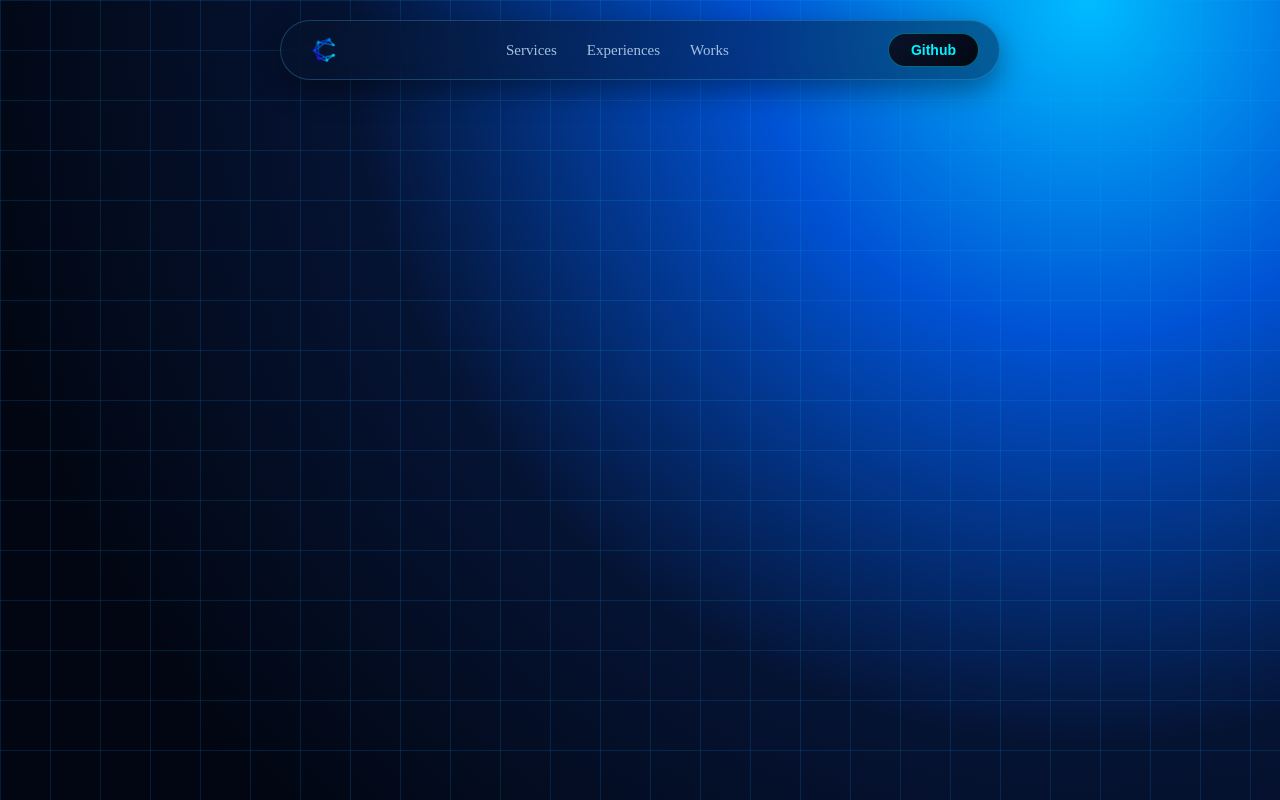
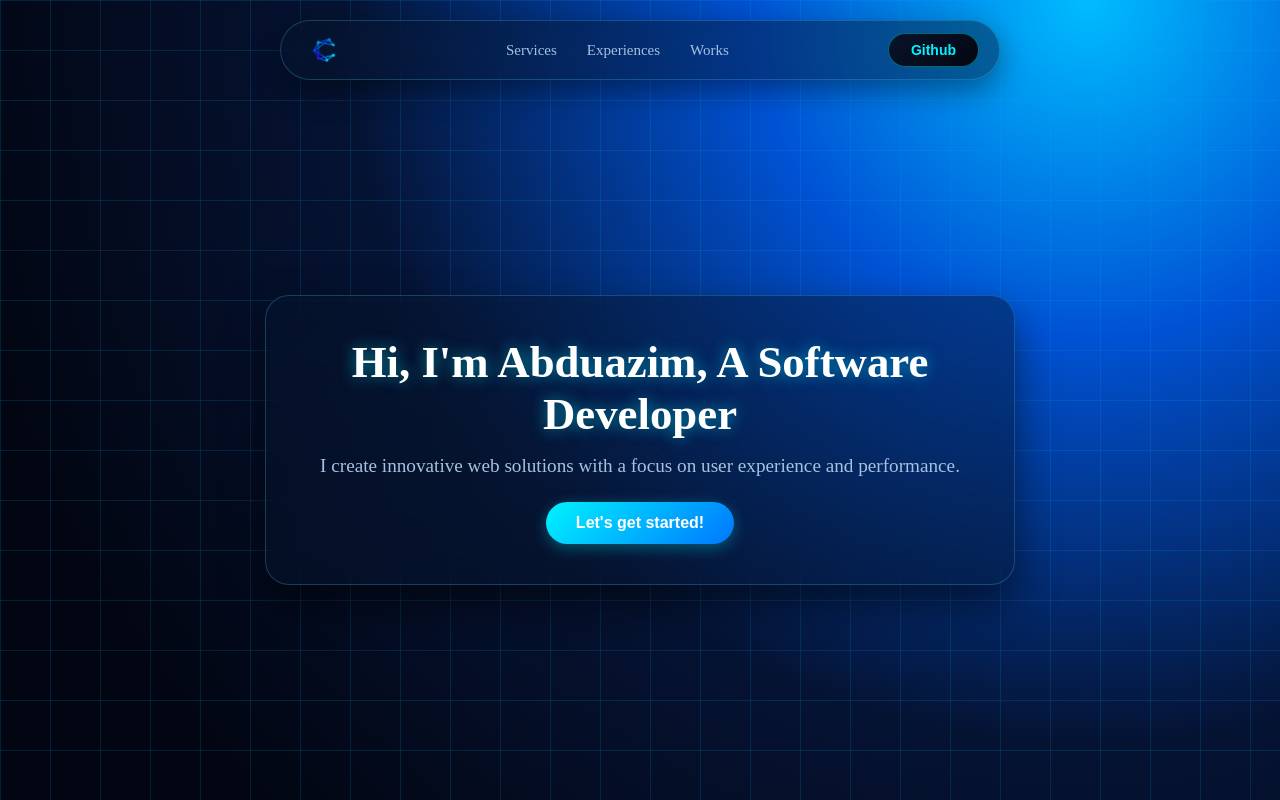
Before and after one commit to Spurzyy/Spurject, a React (Vite) app: page / in a window 1280 px wide. Built offline with nearby package versions, Linux system fonts and the light colour scheme.

Commit message:
added absoluttley useless fuck

```diff
--- a/src/App.jsx
+++ b/src/App.jsx
@@ -1,8 +1,16 @@
 import React from "react";
 import Navi from "./components/navigation/navigation";
+import Hero from "./components/hero/hero";
+
 
 function App() {
-  return <Navi />;
+  return (
+    <>
+      <Navi />
+      <Hero />
+
+    </>
+  );
 }
 
 export default App;
--- /dev/null
+++ b/src/components/hero/hero.css
@@ -0,0 +1,97 @@
+.introduction {
+    position: absolute;
+    top: 55%;
+    left: 50%;
+    transform: translate(-50%, -50%);
+    text-align: center;
+    z-index: 30;
+    width: 90%;
+    max-width: 750px;
+    display: flex;
+    flex-direction: column;
+    align-items: center;
+    justify-content: center;
+    padding: 40px 30px;
+    border-radius: 24px;
+    background: rgba(8, 20, 45, 0.45);
+    backdrop-filter: blur(16px);
+    -webkit-backdrop-filter: blur(16px);
+    border: 1px solid rgba(80, 200, 255, 0.25);
+    box-shadow: 0 20px 40px rgba(0, 0, 0, 0.5);
+    transition: all 0.6s cubic-bezier(0.4, 0, 0.2, 1);
+}
+
+.introduction h1 {
+    font-size: 2.8rem;
+    font-weight: 800;
+    margin-bottom: 15px;
+    color: #ffffff;
+    text-shadow: 0 0 15px rgba(0, 243, 255, 0.5);
+    transition: all 0.6s ease;
+}
+
+.introduction p {
+    font-size: 1.2rem;
+    color: #a5c2e0;
+    margin-bottom: 25px;
+    transition: all 0.6s ease;
+}
+
+.intro-btn {
+    background: linear-gradient(135deg, #00f3ff, #0077ff);
+    color: #ffffff;
+    font-size: 1rem;
+    font-weight: 600;
+    border: none;
+    padding: 12px 30px;
+    border-radius: 30px;
+    cursor: pointer;
+    box-shadow: 0 4px 15px rgba(0, 243, 255, 0.3);
+    transition: all 0.3s ease;
+}
+
+.intro-btn:hover {
+    transform: translateY(-3px);
+    box-shadow: 0 6px 20px rgba(0, 243, 255, 0.5);
+}
+
+.navcontainer.frutiger-aero .introduction {
+    background: linear-gradient(135deg, rgba(255, 255, 255, 0.4) 0%, rgba(255, 255, 255, 0.15) 100%);
+    border: 1px solid rgba(255, 255, 255, 0.85);
+    box-shadow:
+        0 20px 40px rgba(0, 80, 150, 0.25),
+        inset 0 2px 3px rgba(255, 255, 255, 0.9),
+        inset 0 -2px 4px rgba(0, 0, 0, 0.1);
+}
+
+.navcontainer.frutiger-aero .introduction h1 {
+    color: #003366;
+    text-shadow:
+        0 2px 4px rgba(255, 255, 255, 0.8),
+        0 0 12px rgba(255, 255, 255, 0.9);
+}
+
+.navcontainer.frutiger-aero .introduction p {
+    color: #004d80;
+    font-weight: 600;
+    text-shadow: 0 1px 2px rgba(255, 255, 255, 0.6);
+}
+
+.navcontainer.frutiger-aero .intro-btn {
+    background: linear-gradient(180deg, #7be2ff 0%, #00aaff 48%, #0077e6 52%, #0055b3 100%);
+    border: 1px solid rgba(255, 255, 255, 0.9);
+    border-radius: 50px;
+    font-weight: 700;
+    text-shadow: 0 -1px 1px rgba(0, 0, 0, 0.4);
+    box-shadow:
+        0 8px 20px rgba(0, 119, 230, 0.4),
+        inset 0 2px 3px rgba(255, 255, 255, 0.8),
+        inset 0 -2px 4px rgba(0, 30, 80, 0.4);
+}
+
+.navcontainer.frutiger-aero .intro-btn:hover {
+    background: linear-gradient(180deg, #99eaff 0%, #1ab2ff 48%, #0080ff 52%, #0066cc 100%);
+    box-shadow:
+        0 12px 25px rgba(0, 170, 255, 0.6),
+        inset 0 2px 5px rgba(255, 255, 255, 0.9);
+}
--- /dev/null
+++ b/src/components/hero/hero.jsx
@@ -0,0 +1,14 @@
+import React from 'react'
+import "./hero.css";
+
+export default function Hero() {
+    return (
+        <>
+            <div className="introduction">
+                <h1>Hi, I'm Abduazim, A Software Developer</h1>
+                <p>I create innovative web solutions with a focus on user experience and performance.</p>
+                <button type="button" className="intro-btn">Let's get started!</button>
+            </div>
+        </>
+    )
+}
--- a/src/components/navigation/navigation.jsx
+++ b/src/components/navigation/navigation.jsx
@@ -3,9 +3,9 @@ import "./navigation.css";
 import logo from "../../assets/logo.png";
 import msnSound from "../../assets/frutiger.mp3";
 
-
 export default function Navi() {
     const containerRef = useRef(null);
+    const audioCtxRef = useRef(null);
     const [isAero, setIsAero] = useState(false);
     const [isSpinning, setIsSpinning] = useState(false);
     const [isTransitioning, setIsTransitioning] = useState(false);
@@ -21,6 +21,17 @@ export default function Navi() {
     }));
 
     const [bubbles, setBubbles] = useState(initialBubbles);
+
+    const getAudioContext = () => {
+        if (!audioCtxRef.current) {
+            const AudioCtx = window.AudioContext || window.webkitAudioContext;
+            audioCtxRef.current = new AudioCtx();
+        }
+        if (audioCtxRef.current.state === "suspended") {
+            audioCtxRef.current.resume();
+        }
+        return audioCtxRef.current;
+    };
 
     useEffect(() => {
         if (isAero) {
@@ -43,8 +54,7 @@ export default function Navi() {
 
     const playPopSound = () => {
         try {
-            const AudioCtx = window.AudioContext || window.webkitAudioContext;
-            const ctx = new AudioCtx();
+            const ctx = getAudioContext();
             const osc = ctx.createOscillator();
             const oscGain = ctx.createGain();
 
@@ -52,7 +62,7 @@ export default function Navi() {
             osc.frequency.setValueAtTime(1200, ctx.currentTime);
             osc.frequency.exponentialRampToValueAtTime(150, ctx.currentTime + 0.04);
 
-            oscGain.gain.setValueAtTime(0.5, ctx.currentTime);
+            oscGain.gain.setValueAtTime(0.4, ctx.currentTime);
             oscGain.gain.exponentialRampToValueAtTime(0.001, ctx.currentTime + 0.04);
 
             osc.connect(oscGain);
@@ -68,14 +78,18 @@ export default function Navi() {
     const playMSNSound = () => {
         try {
             const audio = new Audio(msnSound);
-            audio.currentTime = 0; audio.play();
+            audio.currentTime = 0;
+            audio.play();
         } catch (e) {
             console.log("MP3 play error", e);
         }
     };
 
-    const popBubble = (id) => {
+
+    const popBubble = (e, id) => {
+        e.stopPropagation();
         playPopSound();
+
         setBubbles((prev) =>
             prev.map((b) => (b.id === id ? { ...b, popped: true } : b))
         );
@@ -98,7 +112,10 @@ export default function Navi() {
         }, 2000);
     };
 
-    const handleLogoClick = () => {
+
+    const handleLogoClick = (e) => {
+        e.stopPropagation();
+
         setIsSpinning(true);
         setTimeout(() => setIsSpinning(false), 700);
 
@@ -112,7 +129,7 @@ export default function Navi() {
     };
 
     return (
-        <div
+        <div className="all"
             ref={containerRef}
             className={`navcontainer ${isAero ? "frutiger-aero" : ""} ${isTransitioning ? "in-transition" : ""}`}
             onMouseMove={handleMouseMove}
@@ -128,7 +145,7 @@ export default function Navi() {
                         <div
                             key={b.id}
                             className={`bubble ${b.popped ? "popped" : ""}`}
-                            onClick={() => !b.popped && popBubble(b.id)}
+                            onClick={(e) => !b.popped && popBubble(e, b.id)}
                             style={{
                                 left: `${b.left}%`,
                                 width: `${b.size}px`,
```
Also changed, not shown: src/components/navigation/navigation.css (indentation only).
